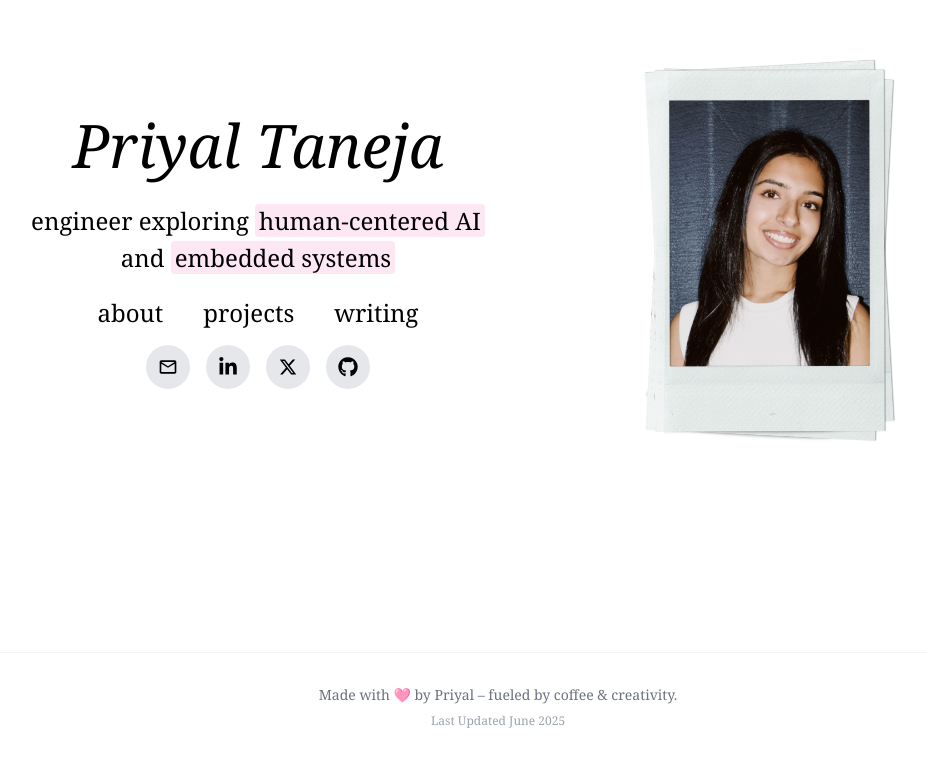
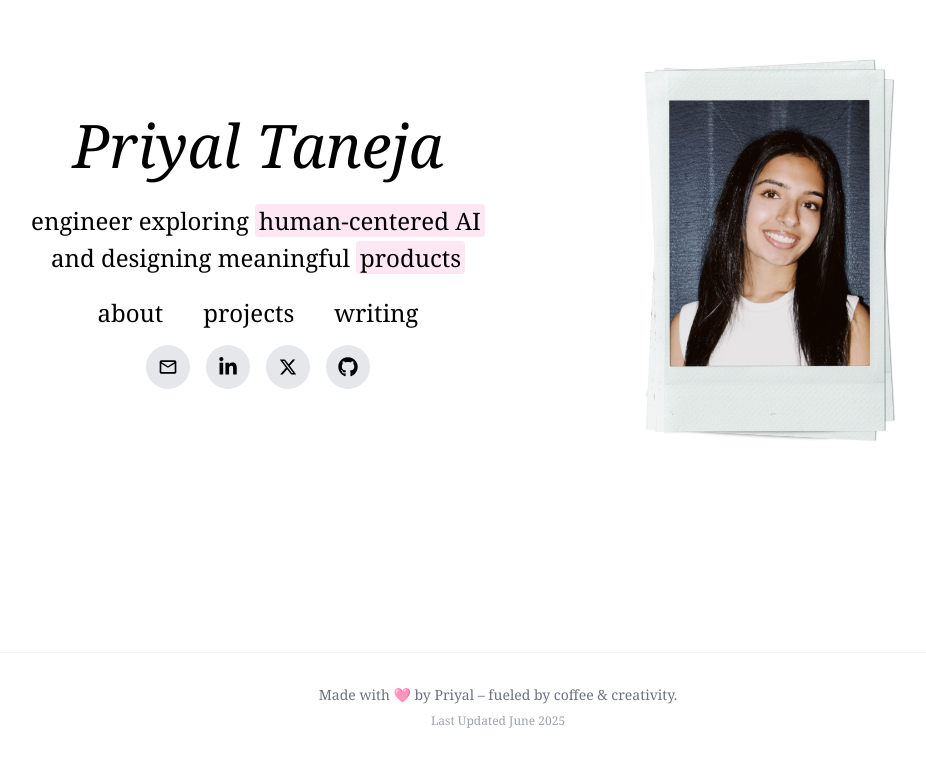
Before and after one commit to priyaltaneja/priyaltaneja, a React (Create React App) app: page / in a window 1280 px wide. Shown: the part 148-909 px from the top of the page, without its empty margins (142-1068 px from the left). Built offline with nearby package versions, Linux system fonts and the light colour scheme.

Commit message:
Changes to header

```diff
--- a/src/Portfolio.js
+++ b/src/Portfolio.js
@@ -188,8 +188,8 @@ const Portfolio = ({ onNavigate, currentPage }) => {
               <span className="bg-pink-100 px-1 rounded">human-centered AI</span>
             </div>
             <div>
-              <span>and </span>
-              <span className="bg-pink-100 px-1 rounded">embedded systems</span>
+              <span>and designing meaningful </span>
+              <span className="bg-pink-100 px-1 rounded">products</span>
             </div>
           </p>
 
```
